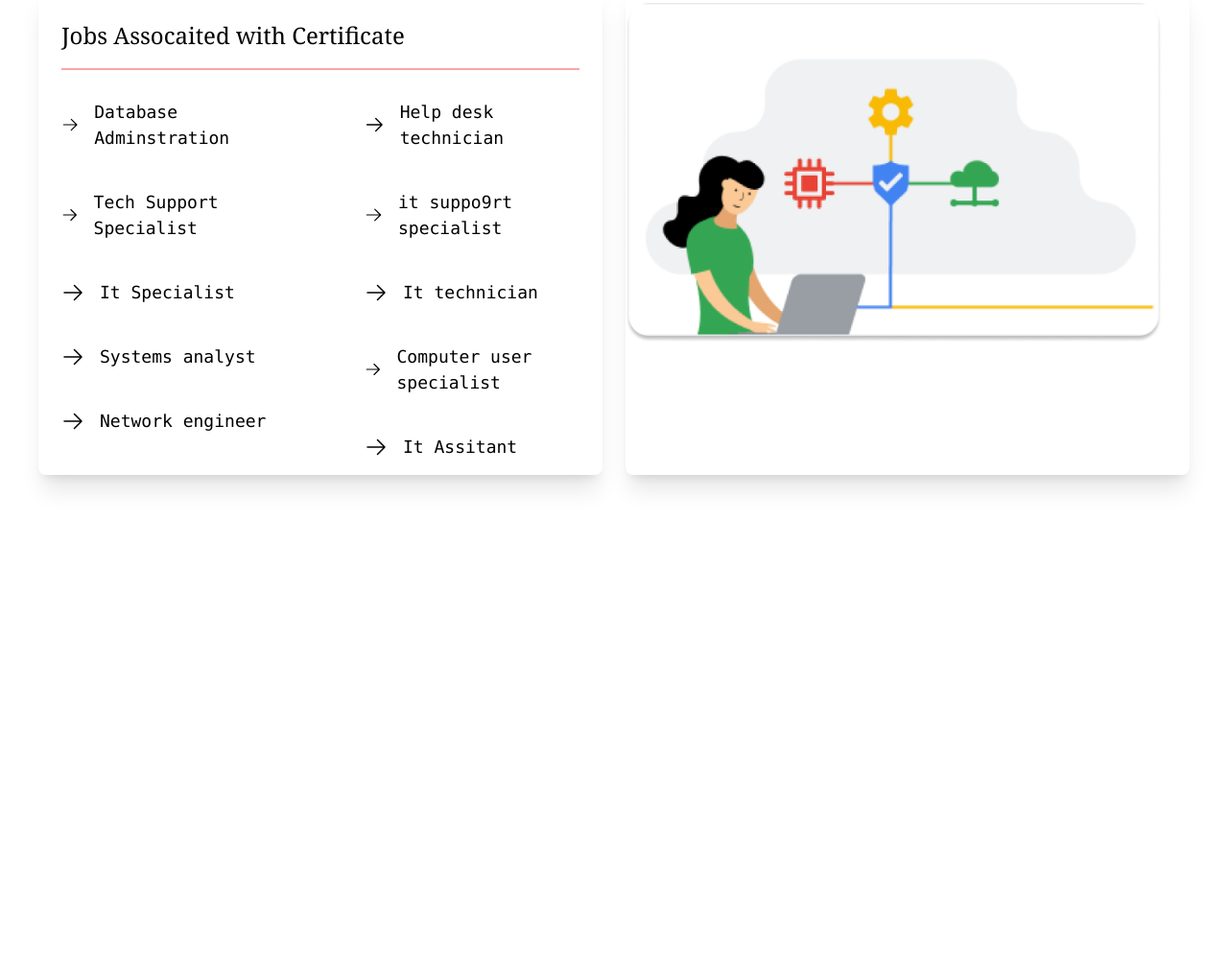
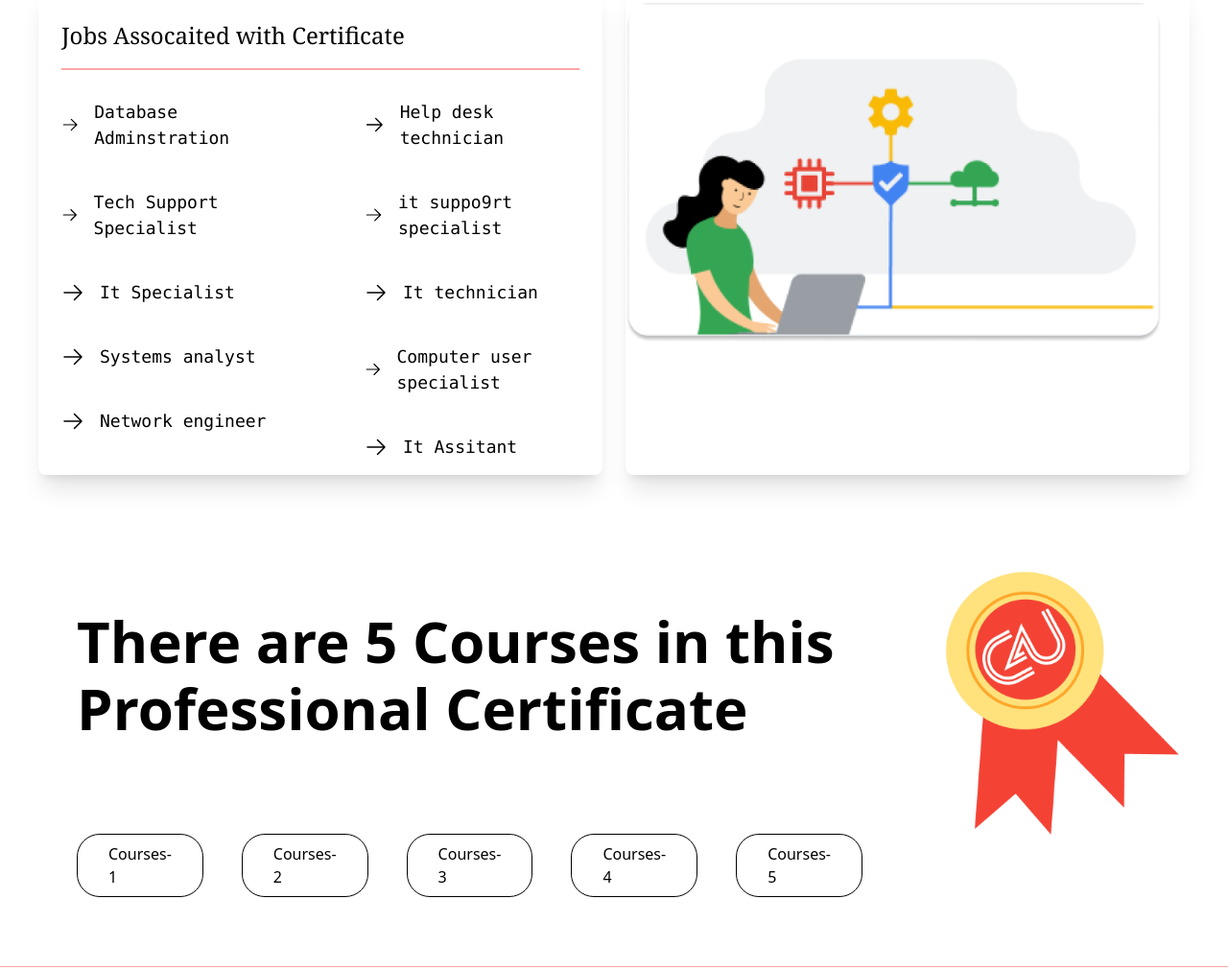
Before and after one commit to Mahbub993436/Tailwind-assaginment, a website built with Vite: page index.html in a window 1280 px wide. Shown: the part 1681-2692 px from the top of the page at 96% size. Before the commit the page ends 2236 px from the top, so only its background shows below. Built offline with nearby package versions, Linux system fonts and the light colour scheme; files whose address does not match are found by name.

Commit message:
Course section update

```diff
--- a/index.html
+++ b/index.html
@@ -239,10 +239,28 @@
         </div>
 
         </div>
-
-
     </section>
 
+    <section>
+        <div class="flex justify-between py-2 px-10 gap-6 mt-[30px] mb-[20px] border-b border-red-300">
+            <div class="px-10 py-6">
+                <div class="py-4 mt-[20px] mb-[20px]">
+                    <h1 class="font-sans text-[60px] leading-[70px] font-bold">There are 5 Courses in this <br>Professional Certificate</h1>
+                </div>
+                <div class="mt-[40px] py-10 flex gap-10">
+                    <span class="border border-black py-2 px-8 rounded-3xl">Courses-1</span>
+                    <span class="border border-black py-2 px-8 rounded-3xl">Courses-2</span>
+                    <span class="border border-black py-2 px-8 rounded-3xl">Courses-3</span>
+                    <span class="border border-black py-2 px-8 rounded-3xl">Courses-4</span>
+                    <span class="border border-black py-2 px-8 rounded-3xl">Courses-5</span>
+                </div>
+            </div>
+            <div>
+                <img src="images/Group 238902.png" alt="">
+            </div>
+
+        </div>
+    </section>
 
 
 </body>
```
Also changed, not shown: images/Group 238902.png (added), images/c4u mg_2022 1.png (added).
